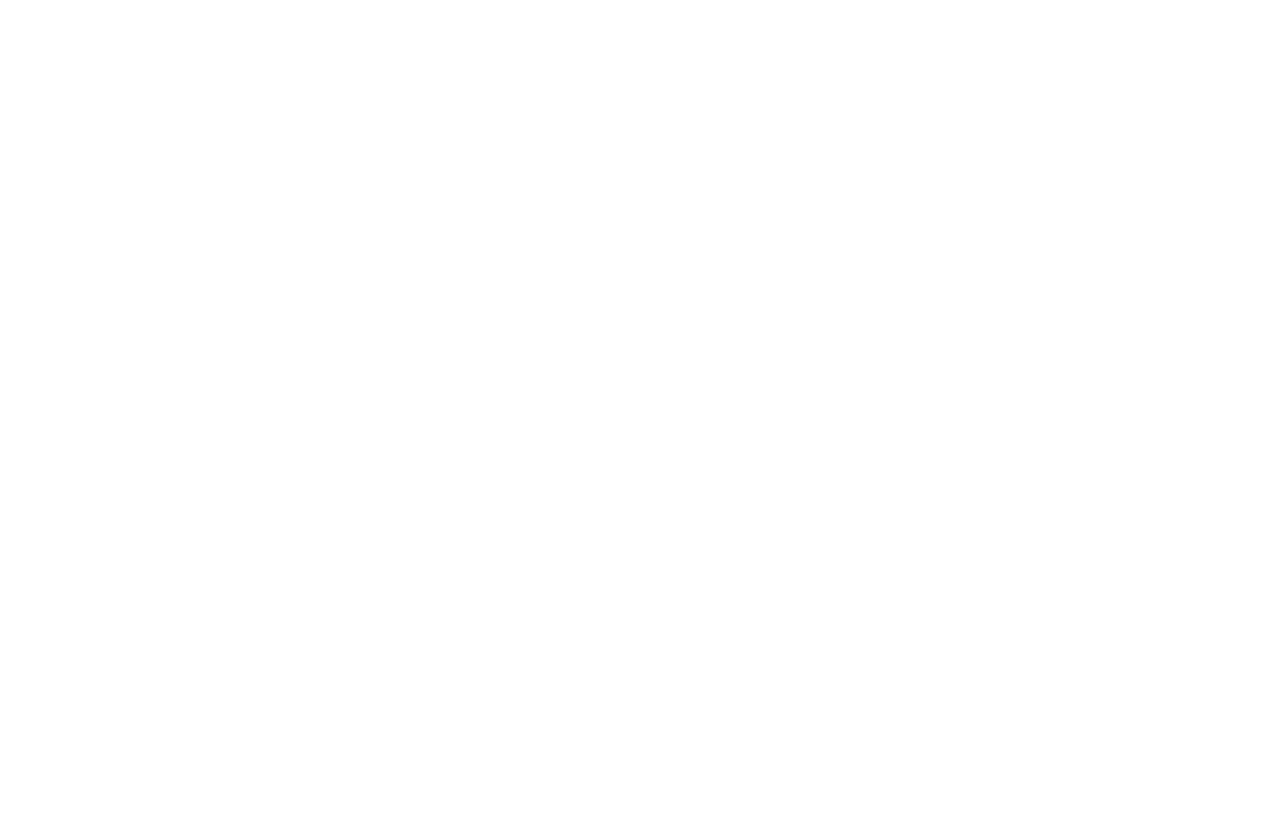
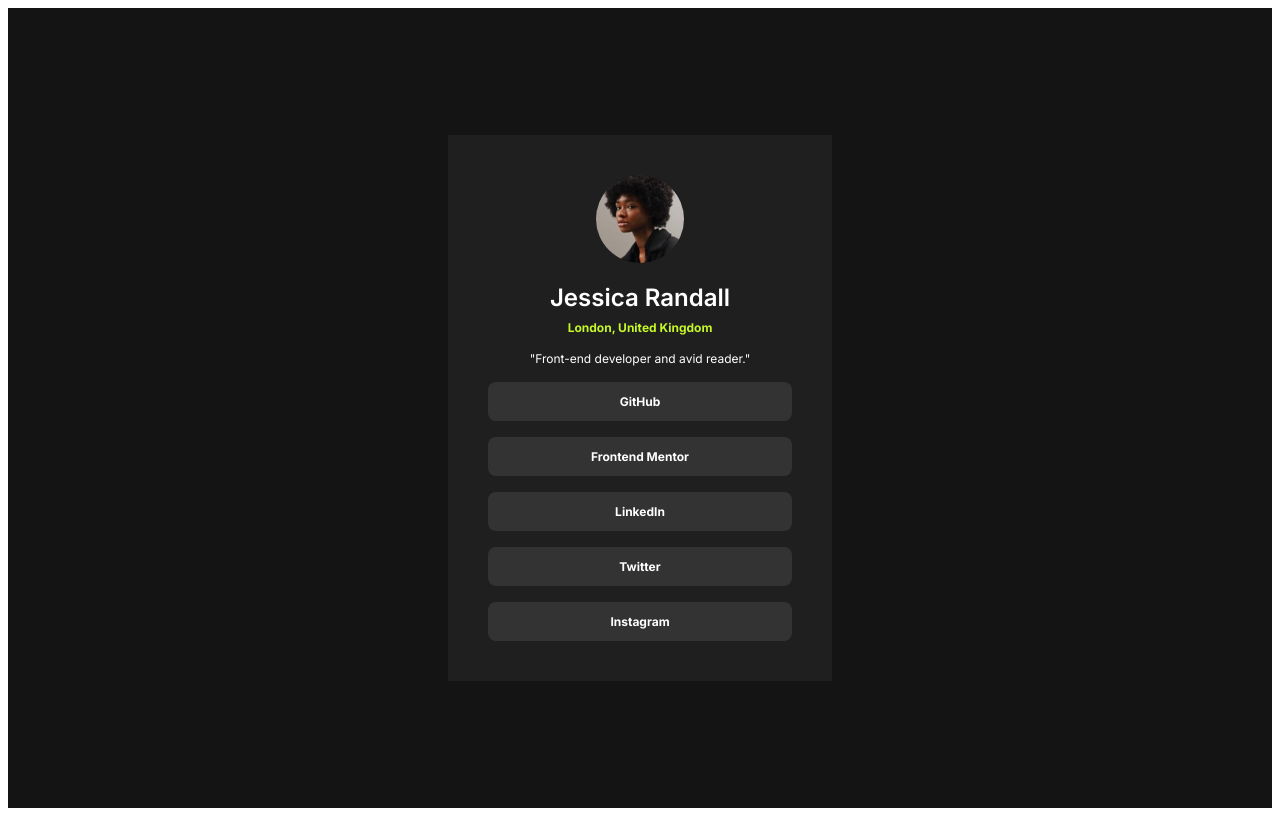
Before and after one commit to antongorelkin/social-links, a plain HTML site: page index.html in a window 1280 px wide. Drawn offline with Linux system fonts and the light colour scheme.

Commit message:
task is done

```diff
--- a/index.html
+++ b/index.html
@@ -3,7 +3,48 @@
 	<head>
 		<meta charset="UTF-8" />
 		<meta name="viewport" content="width=device-width, initial-scale=1.0" />
+		<link rel="preconnect" href="https://fonts.googleapis.com" />
+		<link rel="preconnect" href="https://fonts.gstatic.com" crossorigin />
+		<link
+			href="https://fonts.googleapis.com/css2?family=Inter:wght@400;600;700&display=swap"
+			rel="stylesheet" />
+		<link rel="stylesheet" href="./style.css" />
 		<title>Profile</title>
 	</head>
-	<body></body>
+	<body>
+		<main class="profile">
+			<div class="container">
+				<section class="photo-section">
+					<img
+						src="./img/profile-photo.jpg"
+						width="88"
+						height="88"
+						alt="Profile Photo"
+						class="profile-photo" />
+				</section>
+				<section class="info-section">
+					<h1 class="name-title">Jessica Randall</h1>
+					<p class="location">London, United Kingdom</p>
+				</section>
+				<section class="job-section">
+					<p class="job-information">"Front-end developer and avid reader."</p>
+				</section>
+				<section class="links-section">
+					<a
+						href="https://github.com/antongorelkin/antongorelkin"
+						class="link-item">
+						GitHub
+					</a>
+					<a
+						href="https://www.frontendmentor.io/profile/antongorelkin"
+						class="link-item">
+						Frontend Mentor
+					</a>
+					<a href="#" class="link-item"> LinkedIn </a>
+					<a href="#" class="link-item"> Twitter </a>
+					<a href="" class="link-item"> Instagram </a>
+				</section>
+			</div>
+		</main>
+	</body>
 </html>
--- a/style.css
+++ b/style.css
@@ -0,0 +1,111 @@
+:root {
+  --bg-color: hsl(0, 0%, 8%);
+  --container-bg: hsl(0, 0%, 12%);
+  --link-bg: hsl(0, 0%, 20%);
+  --font-family: 'Inter', sans-serif;
+  --text-color-white: hsl(0, 0%, 100%);
+  --text-color-green: hsl(75, 94%, 57%);
+  --size-1: 0.25rem;
+  --size-2: 0.5rem;
+  --size-3: 0.75rem;
+  --size-4: 1rem;
+  --size-5: 1.5rem;
+  --size-6: 2rem;
+}
+
+* {
+  font-family: var(--font-family);
+}
+
+h1,
+h2,
+h3,
+h4,
+p,
+a {
+  margin: 0;
+}
+
+a {
+  text-decoration: none;
+  color: inherit;
+}
+
+.profile {
+  max-width: 1440px;
+  margin: 0 auto;
+  background-color: var(--bg-color);
+  min-height: 100dvh;
+  display: flex;
+  justify-content: center;
+  align-items: center;
+}
+
+.container {
+  display: flex;
+  flex-direction: column;
+  align-items: center;
+  gap: 1rem;
+  max-width: 19rem;
+  padding: 2.5rem;
+  background-color: var(--container-bg);
+
+}
+
+.profile-photo {
+  border-radius: 999px;
+}
+
+.name-title {
+  color: var(--text-color-white);
+  font-size: var(--size-5);
+  font-weight: 600;
+  margin-bottom: var(--size-2);
+}
+
+.location {
+  color: var(--text-color-green);
+  font-size: var(--size-3);
+  font-weight: 700;
+  text-align: center;
+}
+
+.job-information {
+  color: var(--text-color-white);
+  font-size: var(--size-3);
+  font-weight: 400;
+}
+
+.links-section {
+  min-width: 19rem;
+  display: flex;
+  flex-direction: column;
+  gap: var(--size-4);
+}
+
+
+.link-item {
+  background-color: var(--link-bg);
+  border-radius: var(--size-2);
+  padding: var(--size-3);
+  text-align: center;
+  color: var(--text-color-white);
+  font-size: var(--size-3);
+  font-weight: 700;
+}
+
+.link-item:hover {
+  background-color: var(--text-color-green);
+  color: var(--link-bg)
+}
+
+@media(max-width:600px) {
+  .container {
+    max-width: 17.5rem;
+    padding: var(--size-5)
+  }
+
+  .links-section {
+    min-width: 17.5rem;
+  }
+}
```
Also changed, not shown: img/profile-photo.jpg (added).
